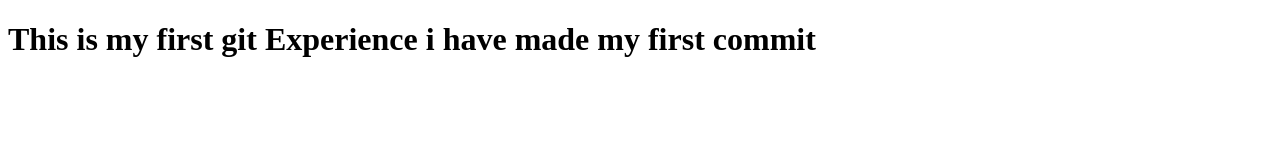
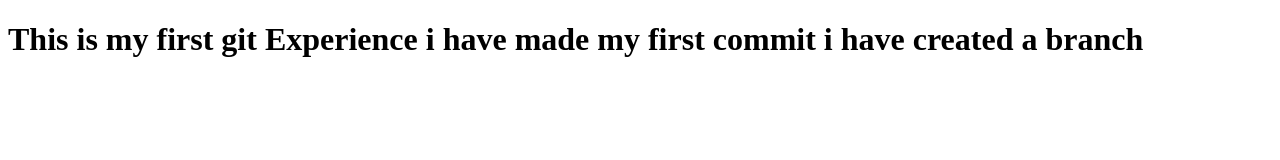
Before and after one commit to Akshaya-41/MyProject, a plain HTML site: page demo.html in a window 1280 px wide. Drawn offline with Linux system fonts and the light colour scheme.

Commit message:
created new branch

```diff
--- a/demo.html
+++ b/demo.html
@@ -9,6 +9,7 @@
     <h1>
         This is my first git Experience
         i have made my first commit
+        i have created a branch
     </h1>
 
 </body>
```
